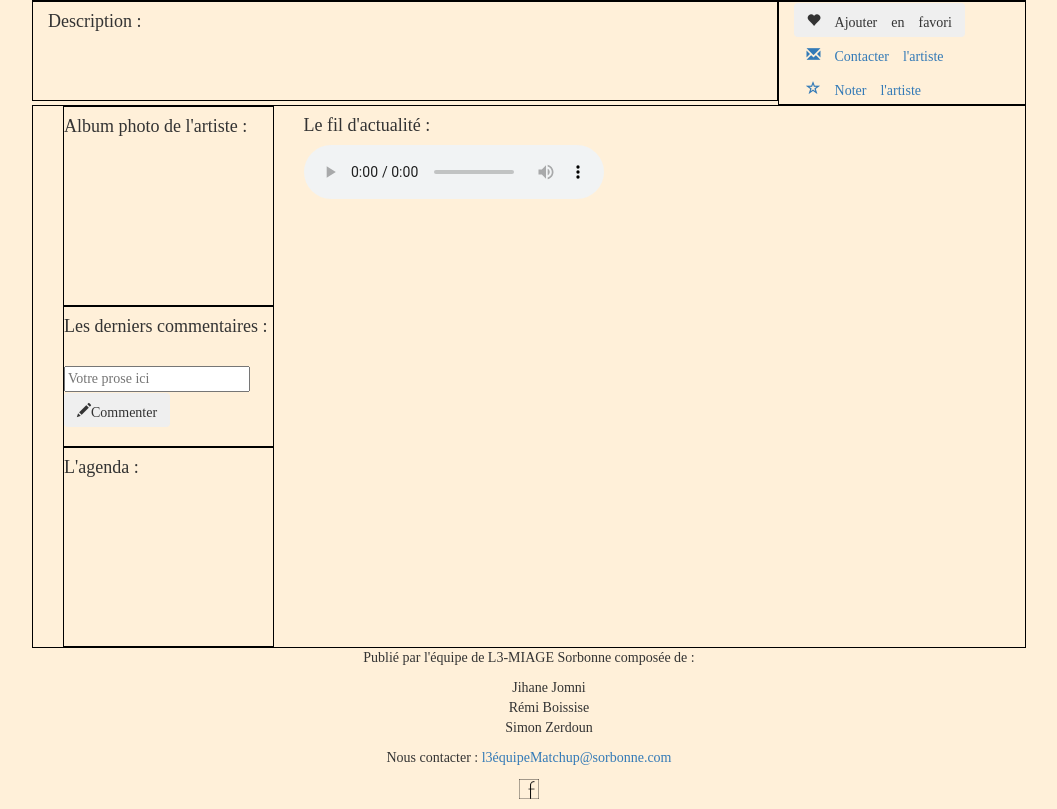
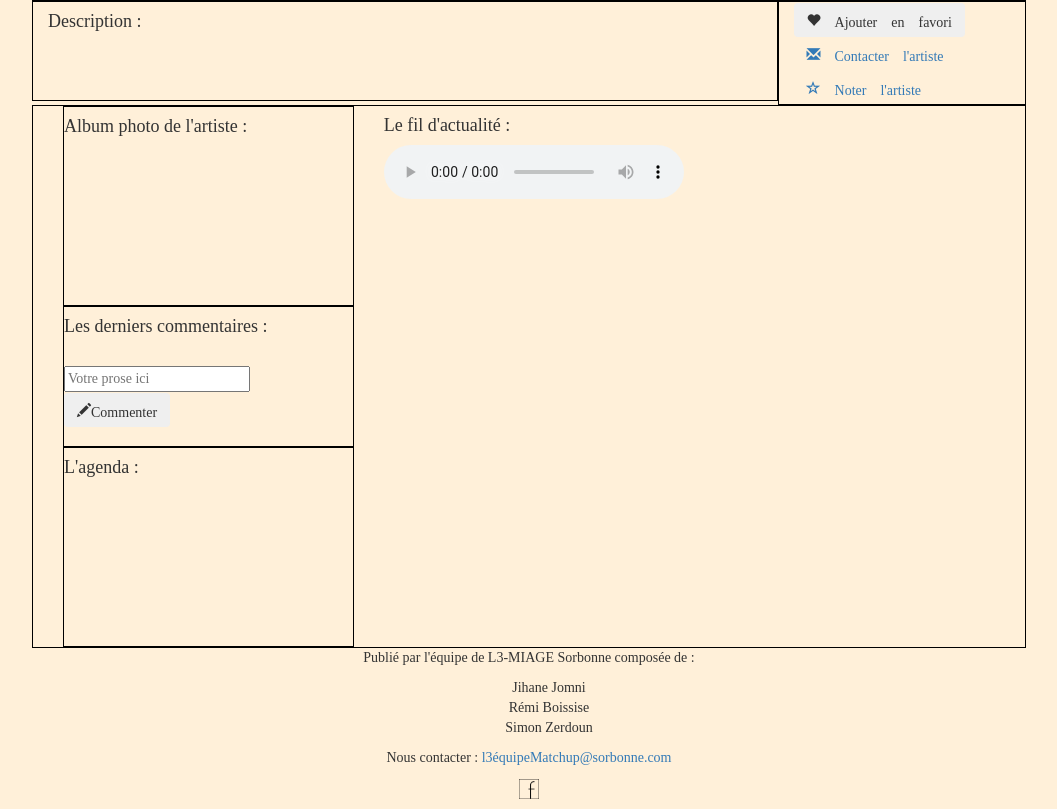
Before and after one commit to calypso4444/match-up-miage, a PHP site: template vue/Page/artiste.php in a window 1280 px wide. Shown: the part 743-1552 px from the top of the page, without its empty margins (111-1168 px from the left). Run offline with PHP 8.4, Linux system fonts and the light colour scheme; the template is opened without the code that fills it, so the values that code supplies are empty; some libraries are stand-ins or nearby versions.

Commit message:
Modification largeur aside et commentaire

```diff
--- a/vue/Page/artiste.php
+++ b/vue/Page/artiste.php
@@ -22,7 +22,7 @@
     </div>
 
     <div id="contenu" class="col-lg-12">
-        <aside class="col-lg-3">
+        <aside class="col-lg-4">
             <div id="albumPhoto">
                 <h4>Album photo de l'artiste : </h4></br>
             </div>
@@ -54,7 +54,7 @@
                 <h4>L'agenda : </h4></br>
             </div>
         </aside>
-        <section class="col-lg-9">
+        <section class="col-lg-8">
             <h4>Le fil d'actualité : </h4>
             <!--            à supprimer-->
             <audio controls
```
